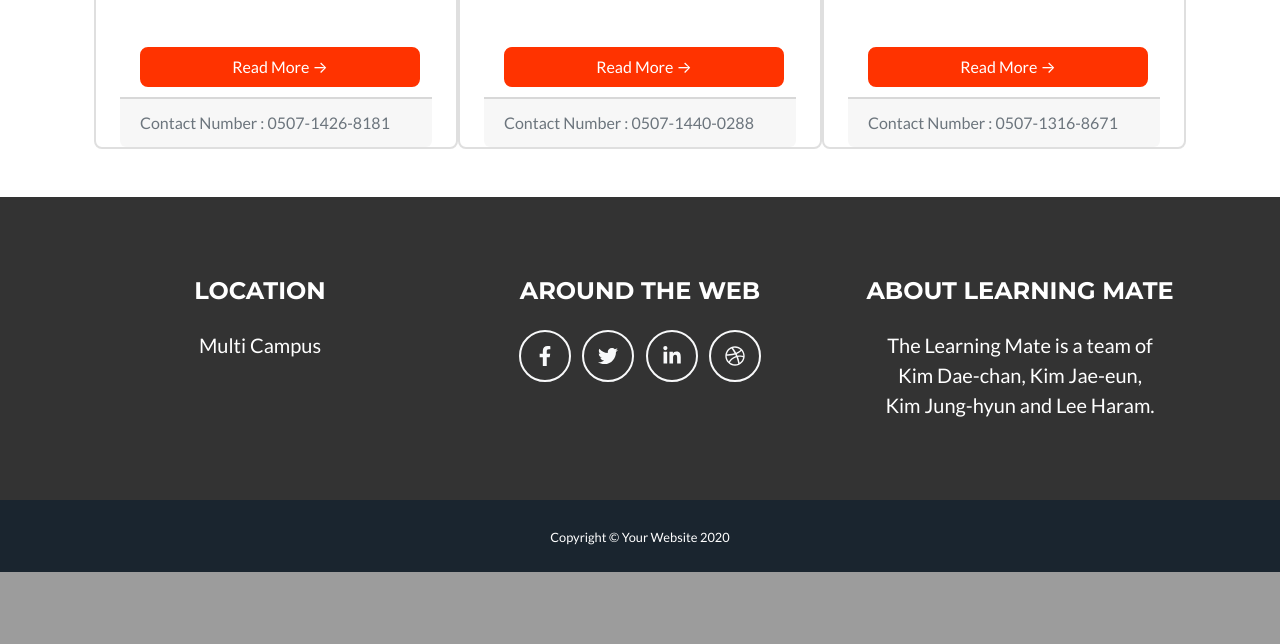
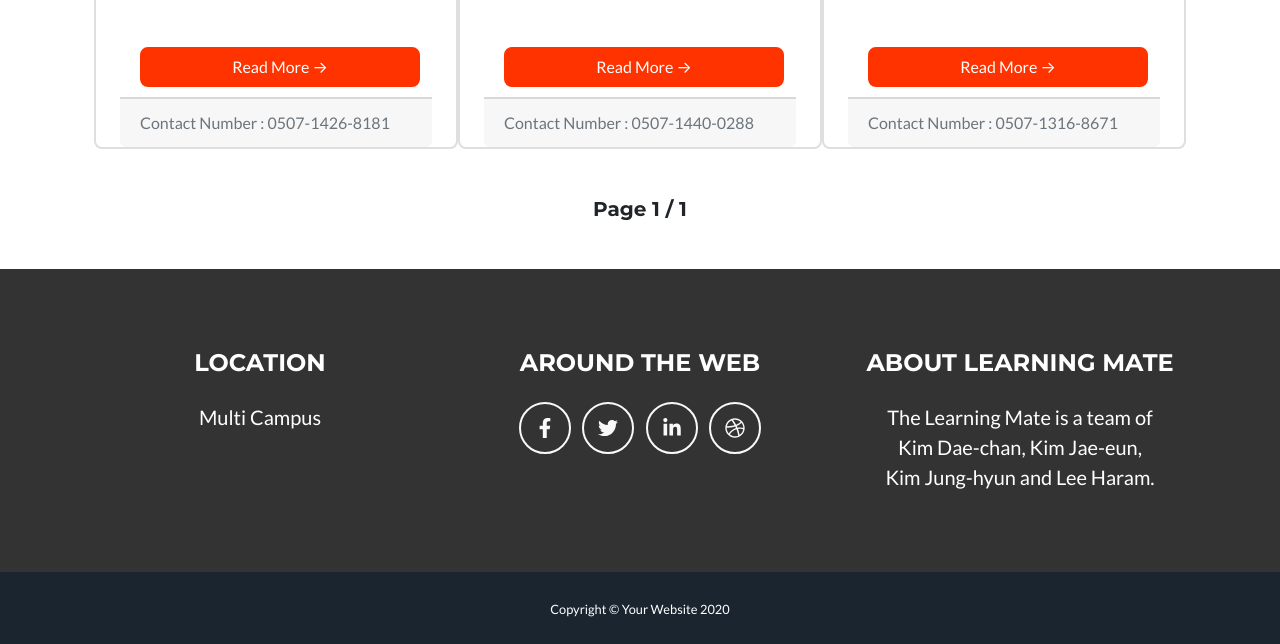
Before and after one commit to multicampus-Bigdata-mukjagolmok/Multicampus-Bigdata-Mukjagolmok, a Django app: page /mukja/golmok/22/ in a window 1280 px wide. Shown: the part 1524-2168 px from the top of the page. Before the commit the page ends 2096 px from the top, so only its background shows below. Run offline with Django 3.2, Linux system fonts and the light colour scheme; data comes from the database, SQL or seed files in the repository; some libraries are stand-ins or nearby versions.

Commit message:
pagination by daechan

```diff
--- a/mukja/templates/golmok.html
+++ b/mukja/templates/golmok.html
@@ -124,6 +124,16 @@
                     </div>
                     {% endfor %}
                 </div>
+                <h5>
+                    {% if restaurants.has_previous %}
+                        <a style="color:balck;" href='?page={{restaurants.number|add:-1}}'>이전페이지</a>
+                    {% endif %}
+                    Page {{ restaurants.number }} / {{ restaurants.paginator.num_pages }}
+                    {% if restaurants.has_next %}
+                        <a href='?page={{restaurants.number|add:+1}}'>다음페이지</a>
+                    {% endif %}
+                </h5>
+            <br><br><br>
             </div>
         </div>
 
--- a/mukja/views.py
+++ b/mukja/views.py
@@ -2,6 +2,7 @@ from django.shortcuts import render, redirect
 from mukja.models import Golmok, Restaurant, Menu, Comment
 from .forms import CommentForm
 from django.views.generic import UpdateView
+from django.core.paginator import Paginator
 
 
 # Create your views here.
@@ -18,9 +19,12 @@ def golmok(request, pk):
     golmok_pk = pk
     mukjagolmok = Golmok.objects.get(id=pk)
     restaurants = Restaurant.objects.filter(golmok_id=golmok_pk)
+    page = request.GET.get('page', 1)
+    paginator = Paginator(restaurants, 3)
+    restaurantspage = paginator.get_page(page)
     context = {
         'mukjagolmok': mukjagolmok,
-        'restaurants': restaurants,
+        'restaurants': restaurantspage,
     }
     return render(request, "golmok.html", context)
 
```
